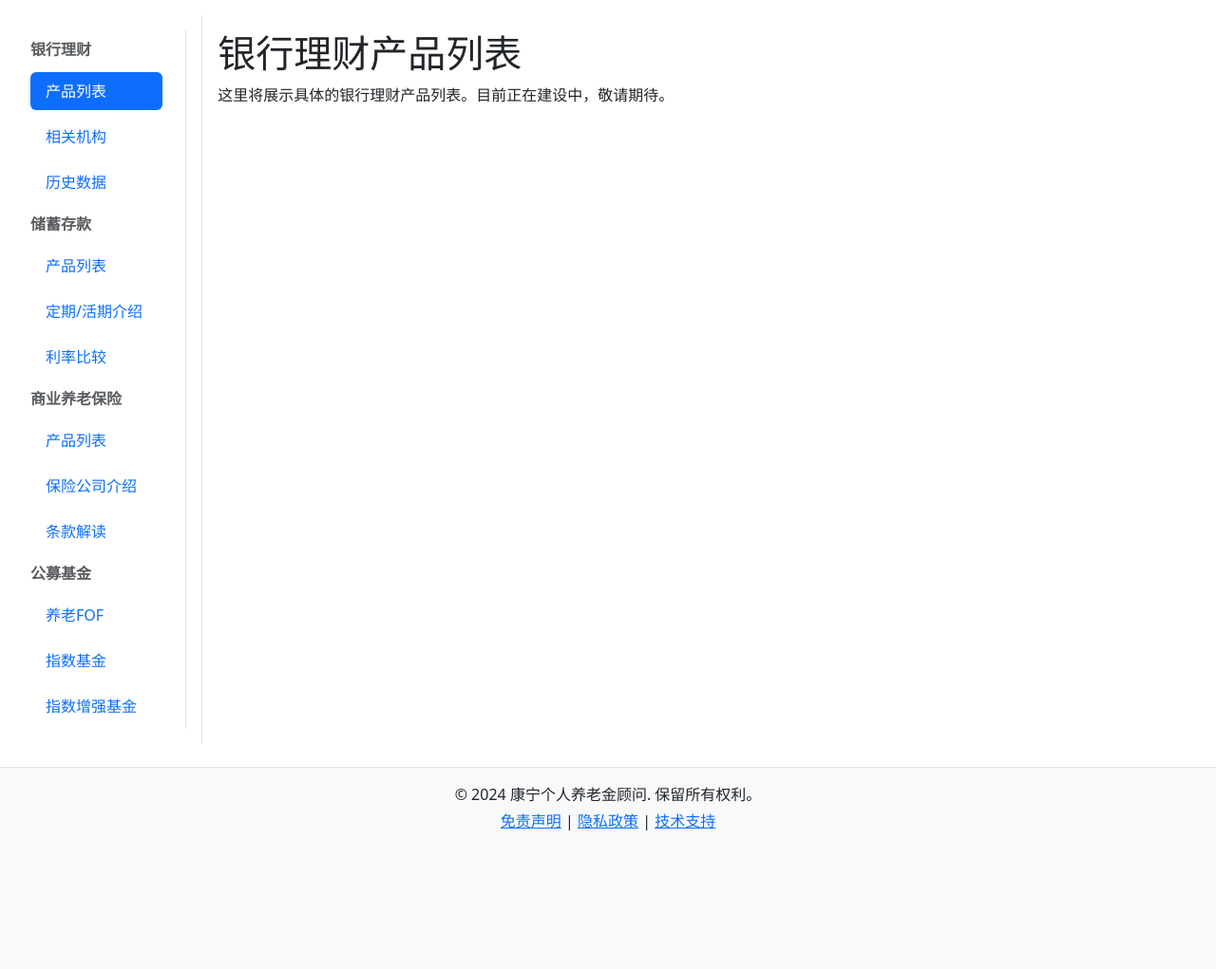
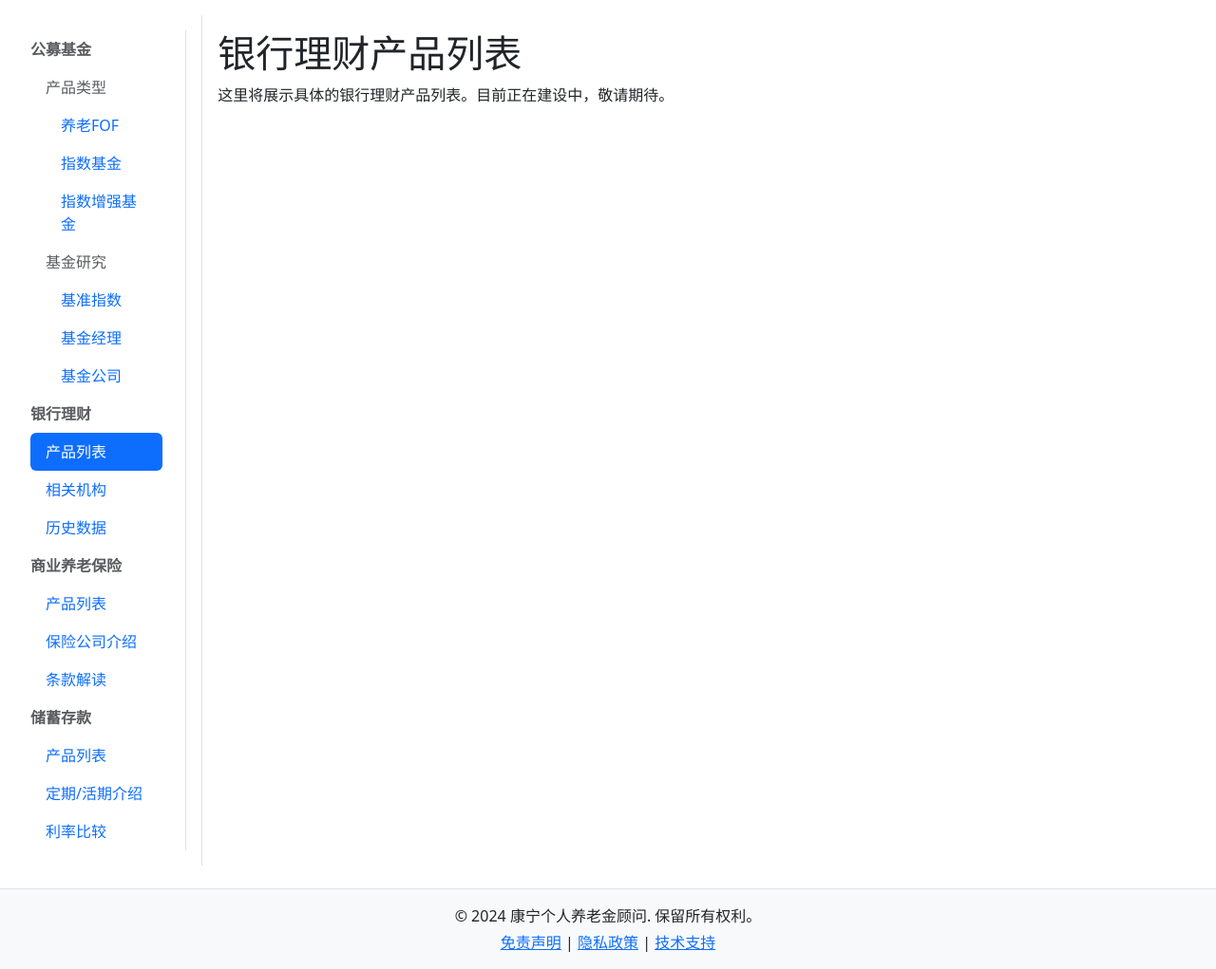
Before and after one commit to euyuil/codename-q-private-pension, a Flask app: page /products/bank/list in a window 1280 px wide. Shown: the part 56-1077 px from the top of the page at 95% size. Before the commit the page ends 931 px from the top, so only its background shows below. Run offline with Flask 3, Linux system fonts and the light colour scheme.

Commit message:
Update routes for security indices

```diff
--- a/app/main/routes.py
+++ b/app/main/routes.py
@@ -20,6 +20,101 @@ def policy():
 def products():
     """可投产品首页（列出四大类链接）"""
     return render_template("products/index.html")
+
+@main_bp.route("/products/funds")
+def products_funds():
+    """公募基金页面"""
+    return render_template("products/funds/index.html")
+
+@main_bp.route("/products/funds/fof")
+def products_funds_fof():
+    """养老FOF页面"""
+    funds = TargetDateFund.query.all()
+    return render_template("products/funds/fof.html", funds=funds)
+
+@main_bp.route("/products/funds/indexfunds")
+def products_funds_indexfunds():
+    """指数基金页面"""
+    funds = IndexFund.query.all()
+    return render_template("products/funds/indexfunds.html", funds=funds)
+
+@main_bp.route("/products/funds/enhanced")
+def products_funds_enhanced():
+    """增强指数基金页面"""
+    funds = EnhancedIndexFund.query.all()
+    return render_template("products/funds/enhanced.html", funds=funds)
+
+@main_bp.route("/products/funds/<sub_category>/fund/<fund_code>")
+def single_fund(sub_category, fund_code):
+    """单只基金页面"""
+    if sub_category not in ["fof", "indexfunds", "enhanced"]:
+        abort(404)
+    fund = Fund.query.filter(Fund.code == fund_code).first()
+    if not fund:
+        abort(404)
+    return render_template("products/funds/single_fund.html", sub_category=sub_category, fund=fund)
+
+@main_bp.route("/products/funds/research/indices")
+def products_funds_research_indices():
+    """基准指数页面"""
+    indices = Security.query.filter(Security.type.like("TI%")).all()
+    return render_template("products/funds/research/indices.html", indices=indices)
+
+@main_bp.route("/products/funds/research/indices/<index_code>")
+def products_funds_research_index_detail(index_code):
+    """基准指数详细页面"""
+    security = Security.query.filter(Security.code == index_code).first()
+    if security is None:
+        return "No such index found", 404
+    if security.type[:2] != "TI":
+        return "This is not an index", 400
+    code = security.code
+
+    index_data = data_manager.get_data(
+        start="2024-01-01",
+        end="2024-12-31",
+        frequency="1d",
+        securities=[code],
+        fields=["Close"]
+    )
+
+    dates = [date.strftime("%Y-%m-%d") for date in pd.to_datetime(index_data.datetime)]
+    closing_prices = [price.item() for price in index_data["Close"].values]
+
+    return render_template(
+        "products/funds/research/index_detail.html",
+        security=security,
+        dates=dates,
+        closing_prices=closing_prices
+    )
+
+@main_bp.route("/products/funds/research/managers")
+def products_funds_research_managers():
+    """基金经理介绍页面"""
+    managers = list(get_all_research('managers'))
+    return render_template("products/funds/research/managers.html", managers=managers)
+
+@main_bp.route("/products/funds/research/managers/<manager_id>")
+def products_funds_research_manager_detail(manager_id):
+    """基金经理详细页面"""
+    manager = get_research_data('managers', manager_id)
+    if not manager:
+        abort(404)
+    return render_template("products/funds/research/manager_detail.html", manager=manager)
+
+@main_bp.route("/products/funds/research/management")
+def products_funds_research_management():
+    """管理公司介绍页面"""
+    management_companies = list(get_all_research('management'))
+    return render_template("products/funds/research/management.html", management_companies=management_companies)
+
+@main_bp.route("/products/funds/research/management/<management_id>")
+def products_funds_research_management_detail(management_id):
+    """管理公司详细页面"""
+    management = get_research_data('management', management_id)
+    if not management:
+        abort(404)
+    return render_template("products/funds/research/management_detail.html", management=management)
 
 @main_bp.route("/products/bank")
 def products_bank():
@@ -81,70 +176,7 @@ def products_insurance_terms():
     """商业养老保险的条款解读"""
     return render_template("products/insurance/terms.html")
 
-@main_bp.route("/products/funds")
-def products_funds():
-    """公募基金页面"""
-    return render_template("products/funds/index.html")
-
-@main_bp.route("/products/funds/fof")
-def products_funds_fof():
-    """养老FOF页面"""
-    funds = TargetDateFund.query.all()
-    return render_template("products/funds/fof.html", funds=funds)
-
-@main_bp.route("/products/funds/indexfunds")
-def products_funds_indexfunds():
-    """指数基金页面"""
-    funds = IndexFund.query.all()
-    return render_template("products/funds/indexfunds.html", funds=funds)
-
-@main_bp.route("/products/funds/enhanced")
-def products_funds_enhanced():
-    """增强指数基金页面"""
-    funds = EnhancedIndexFund.query.all()
-    return render_template("products/funds/enhanced.html", funds=funds)
-
-@main_bp.route("/products/funds/<sub_category>/fund/<fund_code>")
-def single_fund(sub_category, fund_code):
-    """单只基金页面"""
-    fund = Fund.query.filter(Fund.code == fund_code).first()
-    if not fund:
-        abort(404)
-    return render_template("products/funds/single_fund.html", sub_category=sub_category, fund=fund)
-
 @main_bp.route("/about")
 def about():
     """关于我们页面"""
     return render_template("about.html")
-
-@main_bp.route("/Indices")
-def indices():
-    indices = Security.query.filter(Security.type.like("TI%")).all()
-    return render_template("indices.html", indices=indices)
-
-@main_bp.route("/Indices/<code>")
-def sec_index(code):
-    security = Security.query.filter(Security.code == code).first()
-    if security is None:
-        return "No such index found", 404
-    if security.type[:2] != "TI":
-        return "This is not an index", 400
-    code = security.code
-
-    index_data = data_manager.get_data(
-        start="2024-01-01",
-        end="2024-12-31",
-        frequency="1d",
-        securities=[code],
-        fields=["Close"]
-    )
-
-    dates = [date.strftime("%Y-%m-%d") for date in pd.to_datetime(index_data.datetime)]
-    closing_prices = [price.item() for price in index_data["Close"].values]
-
-    return render_template(
-        "sec_index.html",
-        security=security,
-        dates=dates,
-        closing_prices=closing_prices
-    )
--- a/app/templates/sec_index.html
+++ b/app/templates/products/funds/research/index_detail.html
@@ -1,8 +1,8 @@
-{% extends "layout.html" %}
+{% extends "products_layout.html" %}
 
 {% block title %}{{ security.name }} 详情{% endblock %}
 
-{% block content %}
+{% block main_content %}
     <div class="container mt-4">
         <h1 class="mb-4">{{ security.name }} 详情</h1>
         <table class="table table-bordered">
--- a/app/templates/products_layout.html
+++ b/app/templates/products_layout.html
@@ -4,36 +4,47 @@
   <nav id="navbar-example3" class="h-100 flex-column align-items-stretch pe-4 border-end">
     <nav class="nav nav-pills flex-column">
 
+      <!-- 公募基金 -->
+      <a class="nav-link disabled"><strong>公募基金</strong></a>
+      <nav class="nav nav-pills flex-column ms-3">
+        <a class="nav-link disabled">产品类型</a>
+        <nav class="nav nav-pills flex-column ms-3">
+          <a class="nav-link {% if request.endpoint == 'main.products_funds_fof' or request.endpoint.startswith('main.products_funds_fof_') %}active{% endif %}" href="{{ url_for('main.products_funds_fof') }}">养老FOF</a>
+          <a class="nav-link {% if request.endpoint == 'main.products_funds_indexfunds' or request.endpoint.startswith('main.products_funds_indexfunds_') %}active{% endif %}" href="{{ url_for('main.products_funds_indexfunds') }}">指数基金</a>
+          <a class="nav-link {% if request.endpoint == 'main.products_funds_enhanced' or request.endpoint.startswith('main.products_funds_enhanced_') %}active{% endif %}" href="{{ url_for('main.products_funds_enhanced') }}">指数增强基金</a>
+        </nav>
+      </nav>
+      <nav class="nav nav-pills flex-column ms-3">
+        <a class="nav-link disabled">基金研究</a>
+        <nav class="nav nav-pills flex-column ms-3">
+          <a class="nav-link {% if request.endpoint == 'main.products_funds_research_indices' or request.endpoint.startswith('main.products_funds_research_indices_') %}active{% endif %}" href="{{ url_for('main.products_funds_research_indices') }}">基准指数</a>
+          <a class="nav-link {% if request.endpoint == 'main.products_funds_research_managers' or request.endpoint.startswith('main.products_funds_research_managers_') %}active{% endif %}" href="{{ url_for('main.products_funds_research_managers') }}">基金经理</a>
+          <a class="nav-link {% if request.endpoint == 'main.products_funds_research_management' or request.endpoint.startswith('main.products_funds_research_management_') %}active{% endif %}" href="{{ url_for('main.products_funds_research_management') }}">基金公司</a>
+        </nav>
+      </nav>
+
       <!-- 银行理财 -->
       <a class="nav-link disabled"><strong>银行理财</strong></a>
-      <nav class="nav nav-pills flex-column">
-        <a class="nav-link ms-3 my-1 {% if request.endpoint == 'main.products_bank_list' or request.endpoint.startswith('main.products_bank_list_') %}active{% endif %}" href="{{ url_for('main.products_bank_list') }}">产品列表</a>
-        <a class="nav-link ms-3 my-1 {% if request.endpoint == 'main.products_bank_orgs' or request.endpoint.startswith('main.products_bank_orgs_') %}active{% endif %}" href="{{ url_for('main.products_bank_orgs') }}">相关机构</a>
-        <a class="nav-link ms-3 my-1 {% if request.endpoint == 'main.products_bank_history' or request.endpoint.startswith('main.products_bank_history_') %}active{% endif %}" href="{{ url_for('main.products_bank_history') }}">历史数据</a>
+      <nav class="nav nav-pills flex-column ms-3">
+        <a class="nav-link {% if request.endpoint == 'main.products_bank_list' or request.endpoint.startswith('main.products_bank_list_') %}active{% endif %}" href="{{ url_for('main.products_bank_list') }}">产品列表</a>
+        <a class="nav-link {% if request.endpoint == 'main.products_bank_orgs' or request.endpoint.startswith('main.products_bank_orgs_') %}active{% endif %}" href="{{ url_for('main.products_bank_orgs') }}">相关机构</a>
+        <a class="nav-link {% if request.endpoint == 'main.products_bank_history' or request.endpoint.startswith('main.products_bank_history_') %}active{% endif %}" href="{{ url_for('main.products_bank_history') }}">历史数据</a>
+      </nav>
+
+      <!-- 商业养老保险 -->
+      <a class="nav-link disabled"><strong>商业养老保险</strong></a>
+      <nav class="nav nav-pills flex-column ms-3">
+        <a class="nav-link {% if request.endpoint == 'main.products_insurance_list' or request.endpoint.startswith('main.products_insurance_list_') %}active{% endif %}" href="{{ url_for('main.products_insurance_list') }}">产品列表</a>
+        <a class="nav-link {% if request.endpoint == 'main.products_insurance_companies' or request.endpoint.startswith('main.products_insurance_companies_') %}active{% endif %}" href="{{ url_for('main.products_insurance_companies') }}">保险公司介绍</a>
+        <a class="nav-link {% if request.endpoint == 'main.products_insurance_terms' or request.endpoint.startswith('main.products_insurance_terms_') %}active{% endif %}" href="{{ url_for('main.products_insurance_terms') }}">条款解读</a>
       </nav>
 
       <!-- 储蓄存款 -->
       <a class="nav-link disabled"><strong>储蓄存款</strong></a>
-      <nav class="nav nav-pills flex-column">
-        <a class="nav-link ms-3 my-1 {% if request.endpoint == 'main.products_deposits_list' or request.endpoint.startswith('main.products_deposits_list_') %}active{% endif %}" href="{{ url_for('main.products_deposits_list') }}">产品列表</a>
-        <a class="nav-link ms-3 my-1 {% if request.endpoint == 'main.products_deposits_types' or request.endpoint.startswith('main.products_deposits_types_') %}active{% endif %}" href="{{ url_for('main.products_deposits_types') }}">定期/活期介绍</a>
-        <a class="nav-link ms-3 my-1 {% if request.endpoint == 'main.products_deposits_rates' or request.endpoint.startswith('main.products_deposits_rates_') %}active{% endif %}" href="{{ url_for('main.products_deposits_rates') }}">利率比较</a>
-      </nav>
-
-      <!-- 商业养老保险 -->
-      <a class="nav-link disabled"><strong>商业养老保险</strong></a>
-      <nav class="nav nav-pills flex-column">
-        <a class="nav-link ms-3 my-1 {% if request.endpoint == 'main.products_insurance_list' or request.endpoint.startswith('main.products_insurance_list_') %}active{% endif %}" href="{{ url_for('main.products_insurance_list') }}">产品列表</a>
-        <a class="nav-link ms-3 my-1 {% if request.endpoint == 'main.products_insurance_companies' or request.endpoint.startswith('main.products_insurance_companies_') %}active{% endif %}" href="{{ url_for('main.products_insurance_companies') }}">保险公司介绍</a>
-        <a class="nav-link ms-3 my-1 {% if request.endpoint == 'main.products_insurance_terms' or request.endpoint.startswith('main.products_insurance_terms_') %}active{% endif %}" href="{{ url_for('main.products_insurance_terms') }}">条款解读</a>
-      </nav>
-
-      <!-- 公募基金 -->
-      <a class="nav-link disabled"><strong>公募基金</strong></a>
-      <nav class="nav nav-pills flex-column">
-        <a class="nav-link ms-3 my-1 {% if request.endpoint == 'main.products_funds_fof' or request.endpoint.startswith('main.products_funds_fof_') %}active{% endif %}" href="{{ url_for('main.products_funds_fof') }}">养老FOF</a>
-        <a class="nav-link ms-3 my-1 {% if request.endpoint == 'main.products_funds_indexfunds' or request.endpoint.startswith('main.products_funds_indexfunds_') %}active{% endif %}" href="{{ url_for('main.products_funds_indexfunds') }}">指数基金</a>
-        <a class="nav-link ms-3 my-1 {% if request.endpoint == 'main.products_funds_enhanced' or request.endpoint.startswith('main.products_funds_enhanced_') %}active{% endif %}" href="{{ url_for('main.products_funds_enhanced') }}">指数增强基金</a>
+      <nav class="nav nav-pills flex-column ms-3">
+        <a class="nav-link {% if request.endpoint == 'main.products_deposits_list' or request.endpoint.startswith('main.products_deposits_list_') %}active{% endif %}" href="{{ url_for('main.products_deposits_list') }}">产品列表</a>
+        <a class="nav-link {% if request.endpoint == 'main.products_deposits_types' or request.endpoint.startswith('main.products_deposits_types_') %}active{% endif %}" href="{{ url_for('main.products_deposits_types') }}">定期/活期介绍</a>
+        <a class="nav-link {% if request.endpoint == 'main.products_deposits_rates' or request.endpoint.startswith('main.products_deposits_rates_') %}active{% endif %}" href="{{ url_for('main.products_deposits_rates') }}">利率比较</a>
       </nav>
 
     </nav>
```
Also changed, not shown: app/templates/products/funds/research/indices.html (renamed from app/templates/indices.html, +5 -5 lines).
